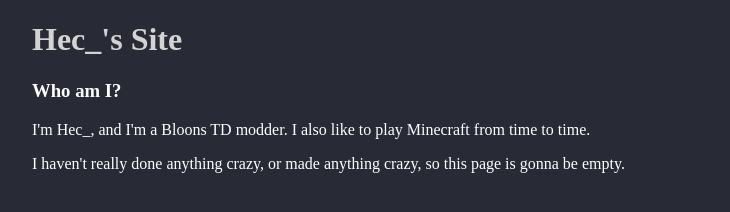
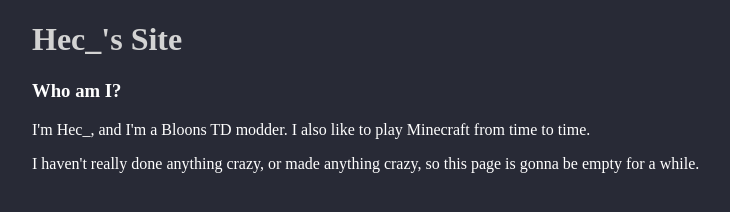
Before and after one commit to HecUnderscore/HecUnderscore.github.io, a plain HTML site: page index.html in a window 1280 px wide. Shown: the whole page, without its empty margins (208-938 px from the left). Drawn offline with Linux system fonts and the light colour scheme.

Commit message:
update index.html

```diff
--- a/index.html
+++ b/index.html
@@ -6,6 +6,6 @@
     <h1>Hec_'s Site</h1>
     <h3>Who am I?</h3>
       <p>I'm Hec_, and I'm a Bloons TD modder. I also like to play Minecraft from time to time.</p>
-      <p>I haven't really done anything crazy, or made anything crazy, so this page is gonna be empty.</p>
+      <p>I haven't really done anything crazy, or made anything crazy, so this page is gonna be empty for a while.</p>
   </body>
 </html>
```
